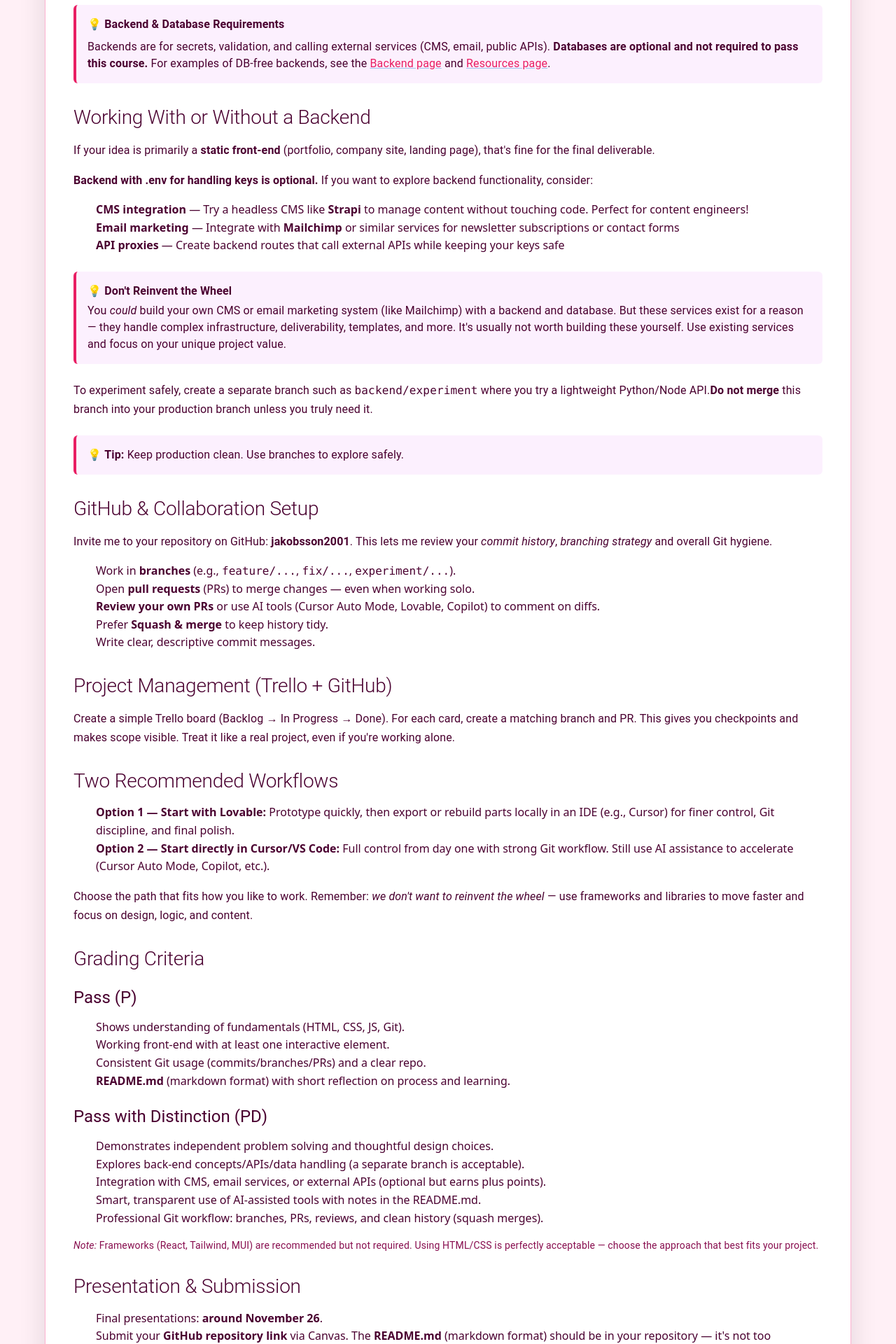
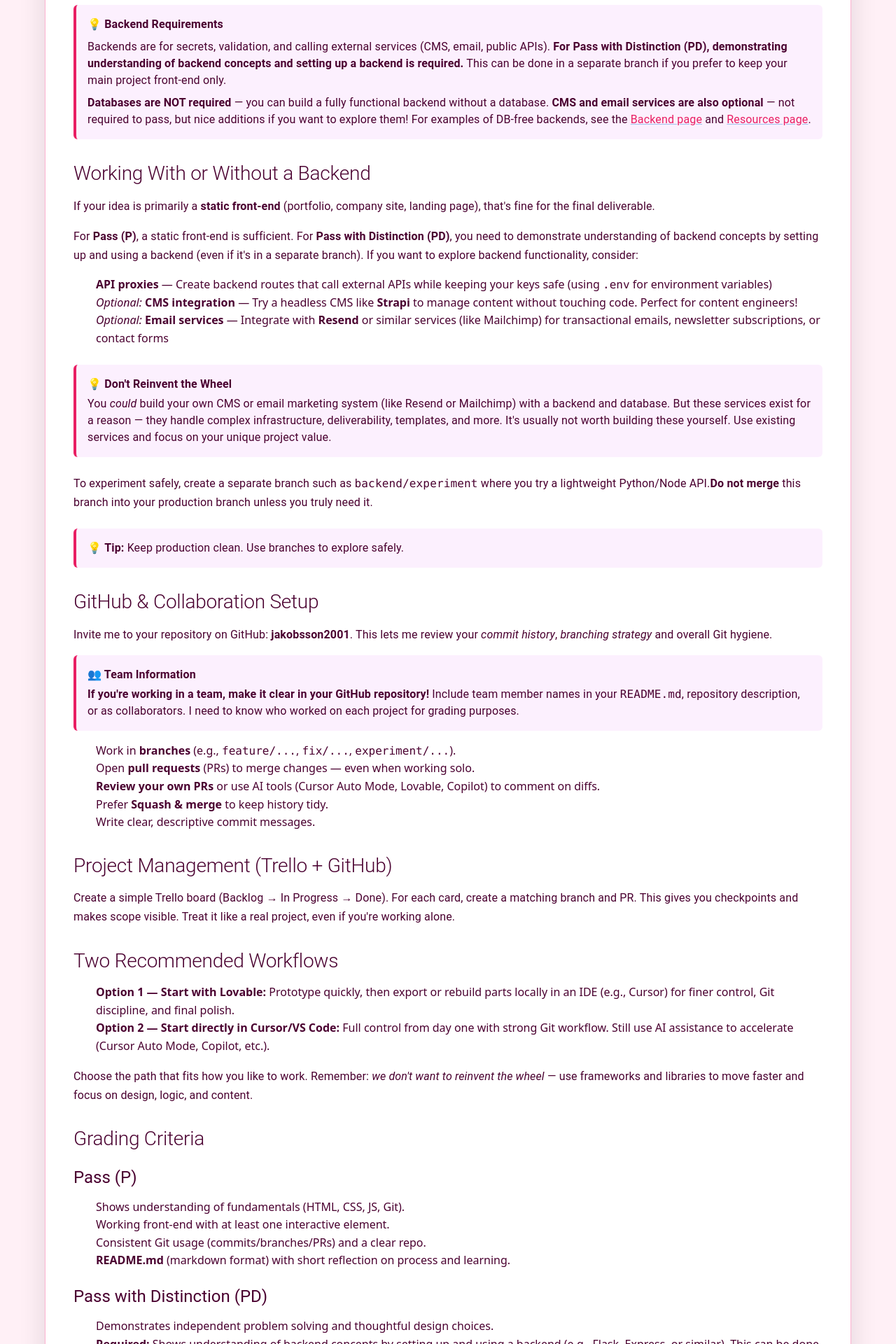
Before and after one commit to Jakobsson2001/berghs, a React (Vite) app in the folder frontend/: page /finalproject in a window 1280 px wide. Shown: the part 820-2740 px from the top of the page at 70% size. Built offline with nearby package versions, Linux system fonts and the light colour scheme; no server answers.

Commit message:
added info about presentation and reflection

```diff
--- a/frontend/src/pages/FinalProjectPage.tsx
+++ b/frontend/src/pages/FinalProjectPage.tsx
@@ -1,4 +1,4 @@
-import { Container, Box, Typography, Link as MuiLink } from '@mui/material';
+import { Container, Box, Typography, Link as MuiLink, List, ListItem, ListItemText } from '@mui/material';
 import SEO from '../components/SEO';
 
 const FinalProjectPage = () => {
@@ -71,10 +71,13 @@ const FinalProjectPage = () => {
           }}
         >
           <Typography sx={{ m: 0, mb: 1, fontWeight: 600 }}>
-            💡 Backend & Database Requirements
+            💡 Backend Requirements
+          </Typography>
+          <Typography sx={{ m: 0, mb: 1 }}>
+            Backends are for secrets, validation, and calling external services (CMS, email, public APIs). <strong>For Pass with Distinction (PD), demonstrating understanding of backend concepts and setting up a backend is required.</strong> This can be done in a separate branch if you prefer to keep your main project front-end only.
           </Typography>
           <Typography sx={{ m: 0 }}>
-            Backends are for secrets, validation, and calling external services (CMS, email, public APIs). <strong>Databases are optional and not required to pass this course.</strong> For examples of DB-free backends, see the <MuiLink href="/backend" sx={{ color: 'var(--accent)' }}>Backend page</MuiLink> and <MuiLink href="/resources" sx={{ color: 'var(--accent)' }}>Resources page</MuiLink>.
+            <strong>Databases are NOT required</strong> — you can build a fully functional backend without a database. <strong>CMS and email services are also optional</strong> — not required to pass, but nice additions if you want to explore them! For examples of DB-free backends, see the <MuiLink href="/backend" sx={{ color: 'var(--accent)' }}>Backend page</MuiLink> and <MuiLink href="/resources" sx={{ color: 'var(--accent)' }}>Resources page</MuiLink>.
           </Typography>
         </Box>
 
@@ -85,12 +88,12 @@ const FinalProjectPage = () => {
           If your idea is primarily a <strong>static front-end</strong> (portfolio, company site, landing page), that's fine for the final deliverable.
         </Typography>
         <Typography variant="body1" sx={{ mb: 2, color: 'var(--text)', lineHeight: 1.7 }}>
-          <strong>Backend with .env for handling keys is optional.</strong> If you want to explore backend functionality, consider:
+          For <strong>Pass (P)</strong>, a static front-end is sufficient. For <strong>Pass with Distinction (PD)</strong>, you need to demonstrate understanding of backend concepts by setting up and using a backend (even if it's in a separate branch). If you want to explore backend functionality, consider:
         </Typography>
         <Box component="ul" sx={{ m: '16px 0 16px 24px', pl: 1 }}>
-          <li><strong>CMS integration</strong> — Try a headless CMS like <strong>Strapi</strong> to manage content without touching code. Perfect for content engineers!</li>
-          <li><strong>Email marketing</strong> — Integrate with <strong>Mailchimp</strong> or similar services for newsletter subscriptions or contact forms</li>
-          <li><strong>API proxies</strong> — Create backend routes that call external APIs while keeping your keys safe</li>
+          <li><strong>API proxies</strong> — Create backend routes that call external APIs while keeping your keys safe (using <code>.env</code> for environment variables)</li>
+          <li><em>Optional:</em> <strong>CMS integration</strong> — Try a headless CMS like <strong>Strapi</strong> to manage content without touching code. Perfect for content engineers!</li>
+          <li><em>Optional:</em> <strong>Email services</strong> — Integrate with <strong>Resend</strong> or similar services (like Mailchimp) for transactional emails, newsletter subscriptions, or contact forms</li>
         </Box>
         <Box
           sx={{
@@ -106,7 +109,7 @@ const FinalProjectPage = () => {
             💡 Don't Reinvent the Wheel
           </Typography>
           <Typography sx={{ m: 0, mt: 0.5 }}>
-            You <em>could</em> build your own CMS or email marketing system (like Mailchimp) with a backend and database.
+            You <em>could</em> build your own CMS or email marketing system (like Resend or Mailchimp) with a backend and database.
             But these services exist for a reason — they handle complex infrastructure, deliverability, templates, and more.
             It's usually not worth building these yourself. Use existing services and focus on your unique project value.
           </Typography>
@@ -137,6 +140,23 @@ const FinalProjectPage = () => {
           Invite me to your repository on GitHub: <strong>jakobsson2001</strong>.
           This lets me review your <em>commit history</em>, <em>branching strategy</em> and overall Git hygiene.
         </Typography>
+        <Box
+          sx={{
+            borderLeft: '4px solid var(--accent)',
+            p: 2,
+            m: '16px 0',
+            background: 'rgba(217,70,239,0.08)',
+            borderRadius: 1.5,
+            lineHeight: 1.6,
+          }}
+        >
+          <Typography sx={{ m: 0, fontWeight: 600 }}>
+            👥 Team Information
+          </Typography>
+          <Typography sx={{ m: 0, mt: 0.5 }}>
+            <strong>If you're working in a team, make it clear in your GitHub repository!</strong> Include team member names in your <code>README.md</code>, repository description, or as collaborators. I need to know who worked on each project for grading purposes.
+          </Typography>
+        </Box>
         <Box component="ul" sx={{ m: '16px 0 16px 24px', pl: 1 }}>
           <li>Work in <strong>branches</strong> (e.g., <code>feature/...</code>, <code>fix/...</code>, <code>experiment/...</code>).</li>
           <li>Open <strong>pull requests</strong> (PRs) to merge changes — even when working solo.</li>
@@ -188,11 +208,40 @@ const FinalProjectPage = () => {
         </Typography>
         <Box component="ul" sx={{ m: '16px 0 16px 24px', pl: 1 }}>
           <li>Demonstrates independent problem solving and thoughtful design choices.</li>
-          <li>Explores back-end concepts/APIs/data handling (a separate branch is acceptable).</li>
-          <li>Integration with CMS, email services, or external APIs (optional but earns plus points).</li>
+          <li><strong>Required:</strong> Shows understanding of backend concepts by setting up and using a backend (e.g., Flask, Express, or similar). This can be done in a separate branch if you prefer to keep your main project front-end only.</li>
+          <li><em>Optional but nice:</em> Integration with CMS, email services, or external APIs (these are not required, but show extra initiative).</li>
           <li>Smart, transparent use of AI-assisted tools with notes in the README.md.</li>
           <li>Professional Git workflow: branches, PRs, reviews, and clean history (squash merges).</li>
+          <li><strong>Required:</strong> A reflection paper (around one page) submitted with your project, addressing the following sections. <strong>Recommended:</strong> Write it in markdown format in your <code>README.md</code> or as a separate <code>REFLECTION.md</code> file in your repository. Alternatively, you can generate and send a PDF via Canvas.</li>
         </Box>
+        <List
+          sx={{
+            m: '8px 0 16px 48px',
+            pl: 1,
+            listStyleType: 'circle',
+            '& .MuiListItem-root': {
+              display: 'list-item',
+              paddingTop: 0,
+              paddingBottom: 0.5,
+            },
+            '& .MuiListItemText-root': {
+              margin: 0,
+            },
+          }}
+        >
+          <ListItem>
+            <ListItemText primary="What was hard? What challenges did you face and how did you overcome them?" />
+          </ListItem>
+          <ListItem>
+            <ListItemText primary="What would you do differently if you did it again? What would you change about your approach, tools, or process?" />
+          </ListItem>
+          <ListItem>
+            <ListItemText primary="What would you want to change about the assignment if you had free hands? How would you modify the requirements or structure?" />
+          </ListItem>
+          <ListItem>
+            <ListItemText primary="Additional reflection questions to consider: What did you learn that surprised you? How did working with AI tools change your workflow? What would you tell someone starting this project?" />
+          </ListItem>
+        </List>
         <Typography variant="body2" sx={{ mt: 1.5, color: 'var(--muted)' }}>
           <em>Note:</em> Frameworks (React, Tailwind, MUI) are recommended but not required. Using HTML/CSS is perfectly acceptable — choose the approach that best fits your project.
         </Typography>
@@ -200,9 +249,42 @@ const FinalProjectPage = () => {
         <Typography variant="h2" sx={{ fontSize: '28px', mt: 4, mb: 2, color: 'var(--text)' }}>
           Presentation & Submission
         </Typography>
+        <Typography variant="h3" sx={{ fontSize: '24px', mt: 3, mb: 1, color: 'var(--text)' }}>
+          Final Presentations
+        </Typography>
+        <Typography variant="body1" sx={{ mb: 2, color: 'var(--text)', lineHeight: 1.7 }}>
+          Final presentations will be held <strong>around November 26</strong>. Each team/individual will have approximately <strong>15 minutes</strong> (depending on the number of teams in the class). The class is 1.5 hours total, so it's good practice to keep within your time limit.
+        </Typography>
+        <Typography variant="body1" sx={{ mb: 2, color: 'var(--text)', lineHeight: 1.7 }}>
+          Your presentation should include:
+        </Typography>
         <Box component="ul" sx={{ m: '16px 0 16px 24px', pl: 1 }}>
-          <li>Final presentations: <strong>around November 26</strong>.</li>
+          <li><strong>Show your end project</strong> — Demonstrate the working application (live demo or screenshots/video).</li>
+          <li><strong>Talk about the journey</strong> — Share your process: how you started, key decisions, challenges you faced, and how you solved them.</li>
+          <li><strong>Answer reflection questions</strong> — Address some of the reflection questions from your paper (what was hard, what you'd do differently, etc.).</li>
+          <li><strong>Be prepared for questions</strong> — Both I and your classmates may ask questions about your technical choices, design decisions, or the development process.</li>
+        </Box>
+        <Box
+          sx={{
+            borderLeft: '4px solid var(--accent)',
+            p: 2,
+            m: '24px 0',
+            background: 'rgba(217,70,239,0.08)',
+            borderRadius: 1.5,
+            lineHeight: 1.6,
+          }}
+        >
+          <Typography sx={{ m: 0 }}>
+            💡 <strong>Tip:</strong> Practice your presentation and time yourself. Being able to present within time limits is an important professional skill.
+          </Typography>
+        </Box>
+        <Typography variant="h3" sx={{ fontSize: '24px', mt: 3, mb: 1, color: 'var(--text)' }}>
+          Submission Requirements
+        </Typography>
+        <Box component="ul" sx={{ m: '16px 0 16px 24px', pl: 1 }}>
           <li>Submit your <strong>GitHub repository link</strong> via Canvas. The <strong>README.md</strong> (markdown format) should be in your repository — it's not too important to post it separately on Canvas since I can view it directly on GitHub where it will render nicely.</li>
+          <li><strong>Make team information clear</strong> — If working in a team, include all team member names in your <code>README.md</code> or repository description so I know who worked on the project.</li>
+          <li>For <strong>Pass with Distinction (PD)</strong>: Submit your <strong>reflection paper</strong> (around one page). <strong>Recommended:</strong> Include it in your repository as markdown (in <code>README.md</code> or <code>REFLECTION.md</code>). Alternatively, you can generate and send a PDF via Canvas.</li>
           <li>If deployed, include the <strong>live link</strong> (optional but encouraged).</li>
         </Box>
         <Typography variant="body2" sx={{ mt: 1.5, color: 'var(--muted)' }}>
@@ -220,7 +302,7 @@ const FinalProjectPage = () => {
             <MuiLink href="/resources" sx={{ color: 'var(--accent)' }}>
               CMS & Email Services
             </MuiLink>
-            {' '}— Recommended headless CMS platforms (Sanity, Contentful, Strapi) and email services (SendGrid, Mailchimp) for your project.
+            {' '}— Recommended headless CMS platforms (Sanity, Contentful, Strapi) and email services (Resend, SendGrid, Mailchimp) for your project.
           </li>
         </Box>
       </Box>
```
